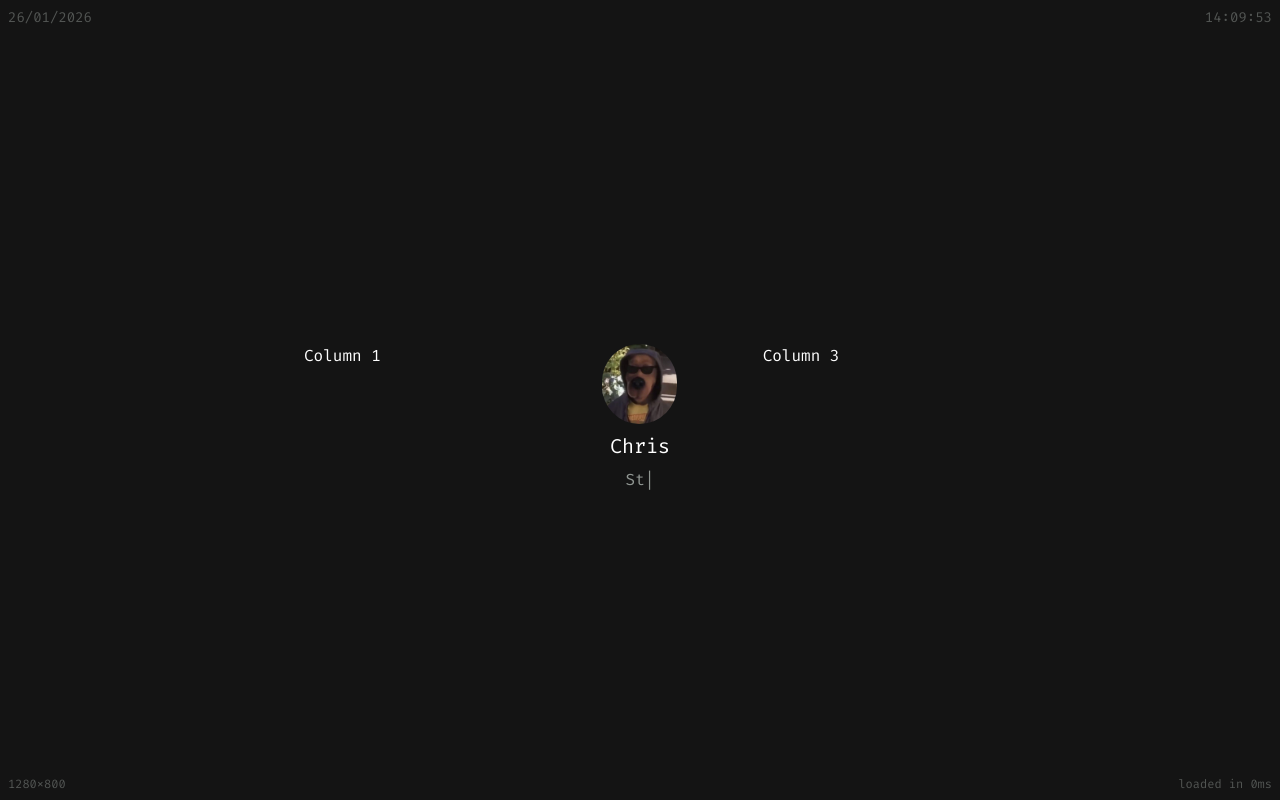
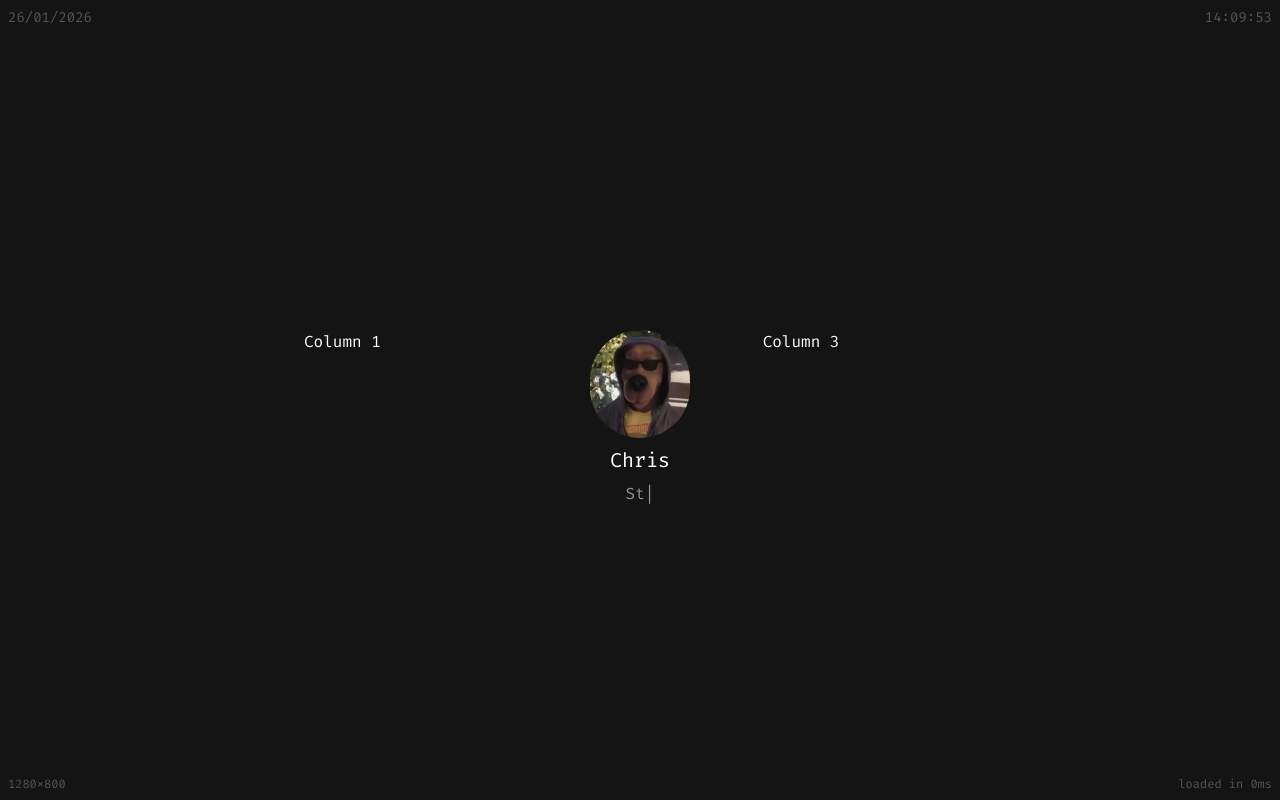
Before and after one commit to chris911e/portfolio-frontend, a React (Vite) app: page / in a window 1280 px wide. Built offline with nearby package versions, Linux system fonts and the light colour scheme.

Commit message:
fix: changed w&h to 100

```diff
--- a/src/components/Profile.tsx
+++ b/src/components/Profile.tsx
@@ -9,8 +9,8 @@ export default function Profile({ url } : ProfileProps) {
                 src={url}
                 alt="Profile"
                 className="rounded-full"
-                width={75}
-                height={75}
+                width={100}
+                height={100}
             />
         </div>
     )
```
